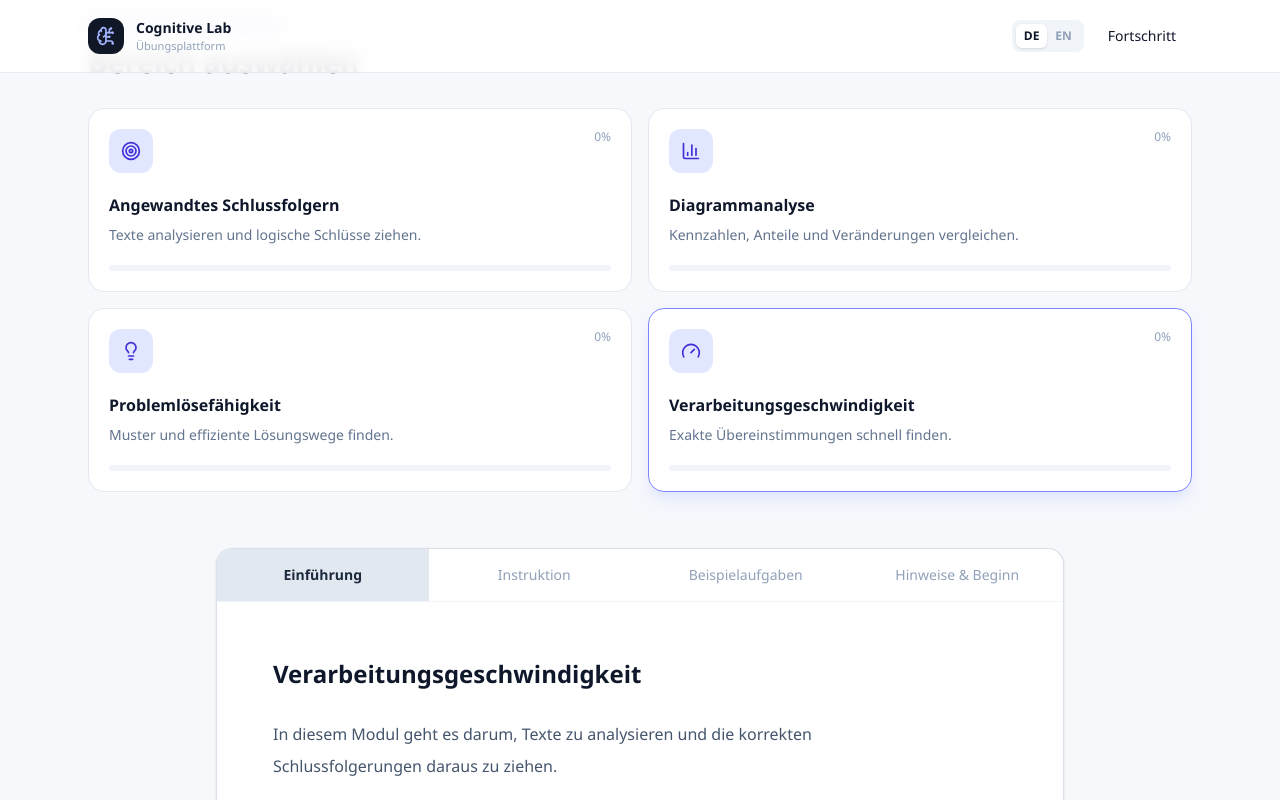
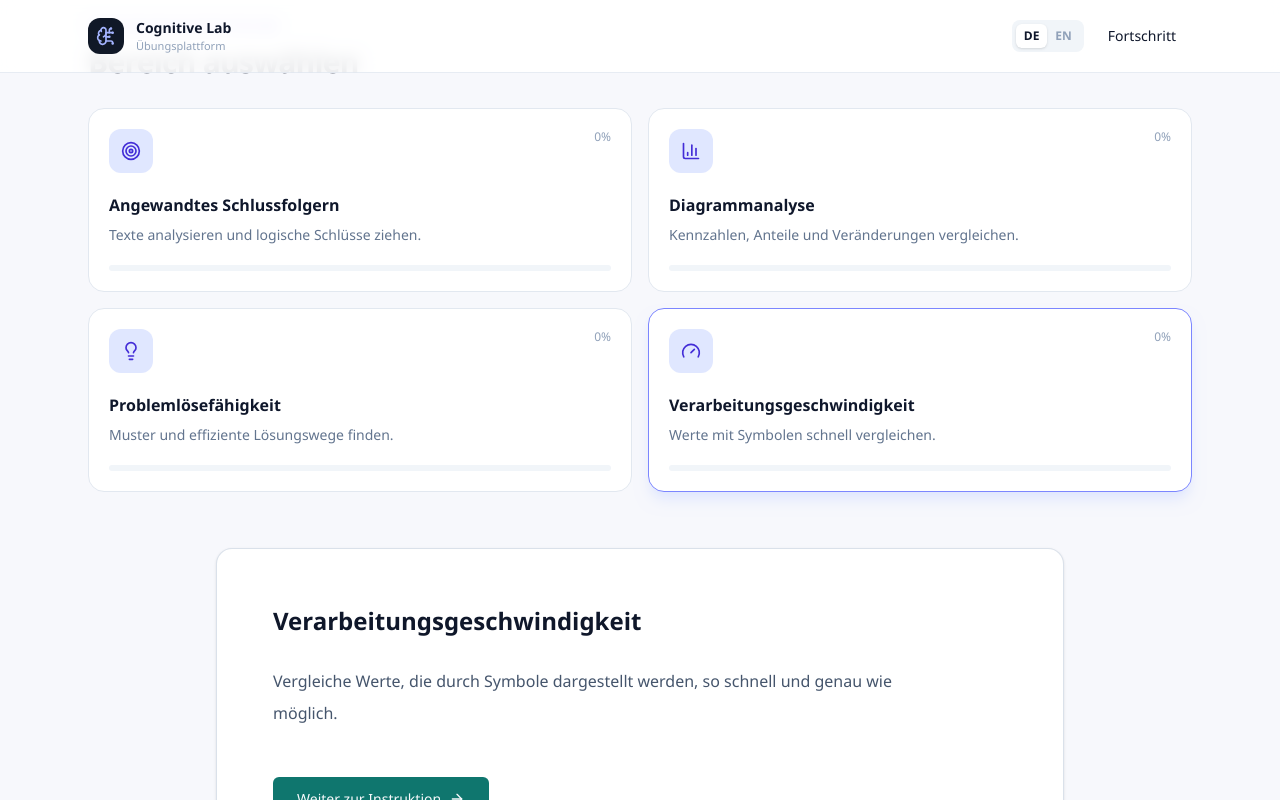
Before and after one commit to MastermindCMS/mastermind-learn, a React (Vite) app: page / in a window 1280 px wide. Both pictures are taken after a click on the button 920 px from the left and 956 px from the top of the page. Shown: the part 556-1356 px from the top of the page. Built offline with nearby package versions, Linux system fonts and the light colour scheme.

Commit message:
feat: add ProcessingSpeedTask component and integrate speed task logic into assessment panel.

```diff
--- a/src/features/tasks/components/assessment-panel.tsx
+++ b/src/features/tasks/components/assessment-panel.tsx
@@ -3,6 +3,7 @@ import { Button } from "@/components/ui/button";
 import { Card } from "@/components/ui/card";
 import { DiagramChart } from "./diagram-chart";
 import { ProblemPuzzle } from "./problem-puzzle";
+import { ProcessingSpeedTask } from "./processing-speed-task";
 import type { Module } from "./types";
 
 type Phase = "intro" | "instruction" | "examples" | "ready" | "test" | "done";
@@ -13,8 +14,14 @@ export function AssessmentPanel({ de, active, phase, questionIndex, choice, seco
   const current = (example ? active.examples ?? active.questions : active.questions)[questionIndex];
   const diagram = active.id === "diagram";
   const problem = active.id === "problem";
+  const speed = active.id === "speed";
   const duration = active.duration ?? 90;
   const time = `${String(Math.floor(seconds / 60)).padStart(2, "0")}:${String(seconds % 60).padStart(2, "0")}`;
+  if (phase === "intro" && speed) return <section className="mx-auto max-w-4xl px-6 pb-20"><Card className="bg-white p-8 sm:p-14"><h2 className="text-2xl font-semibold">{text(active.title)}</h2><p className="mt-7 max-w-2xl text-base leading-8 text-slate-600">{de ? "Vergleiche Werte, die durch Symbole dargestellt werden, so schnell und genau wie möglich." : "Compare values represented by symbols as quickly and accurately as possible."}</p><Button size="lg" className="mt-12 gap-2" onClick={onStart}>{de ? "Weiter zur Instruktion" : "Continue to instruction"}<ArrowRight className="h-4 w-4" /></Button></Card></section>;
+  if (phase === "instruction" && speed) return <section className="mx-auto max-w-4xl px-6 pb-20"><Card className="bg-white p-8 sm:p-14"><h2 className="text-2xl font-semibold">{de ? "So funktioniert die Aufgabe" : "How the task works"}</h2><p className="mt-6 max-w-2xl text-base leading-8 text-slate-600">{de ? "Jedes Symbol entspricht einer Zahl. Berechne die beiden grauen Felder und wähle den geforderten Wert. Die Symbol-Legende bleibt während der Aufgabe sichtbar." : "Each symbol represents a number. Calculate both grey fields and choose the requested value. The symbol legend remains visible during the task."}</p><ProcessingSpeedTask task={active.questions[0].speed!} selected={null} correct={active.questions[0].correct} onSelect={() => undefined} de={de} /><Button size="lg" className="mt-8 gap-2" onClick={onNext}>{de ? "Beispielaufgaben ansehen" : "See examples"}<ArrowRight className="h-4 w-4" /></Button></Card></section>;
+  if (phase === "ready" && speed) return <section className="mx-auto max-w-4xl px-6 pb-20"><Card className="bg-white p-8 sm:p-14"><Info className="h-12 w-12 text-indigo-500" /><h2 className="mt-5 text-2xl font-semibold">{de ? "Bereit für das Modul?" : "Ready for the module?"}</h2><p className="mt-5 max-w-2xl text-base leading-8 text-slate-600">{de ? "Die Bearbeitungszeit ist auf 23 Sekunden begrenzt. Löse in dieser Zeit so viele Aufgaben wie möglich." : "The total processing time is limited to 23 seconds. Solve as many tasks as possible within this time."}</p><Button size="lg" className="mt-10 gap-2" onClick={onNext}><Play className="h-4 w-4" />{de ? "Modul starten" : "Start module"}</Button></Card></section>;
+  if ((phase === "examples" || phase === "test") && speed) return <section className="mx-auto max-w-4xl px-6 pb-20"><Card className="bg-white p-7 sm:p-12"><div className="flex items-center justify-between"><span className="text-sm font-semibold">{de ? `Aufgabe ${questionIndex + 1}` : `Task ${questionIndex + 1}`}</span><span className="font-mono text-sm text-slate-500">{phase === "examples" ? (de ? "Übung" : "Practice") : time}</span></div><ProcessingSpeedTask task={current.speed!} selected={choice} correct={current.correct} onSelect={onAnswer} de={de} /><div className="mt-8 flex justify-end"><Button disabled={choice === null} onClick={onNext} className="gap-2">{phase === "examples" ? (questionIndex === (active.examples?.length ?? 4) - 1 ? (de ? "Weiter zu den Hinweisen" : "Continue to hints") : (de ? "Nächste Beispielaufgabe" : "Next example")) : (de ? "Nächste Aufgabe" : "Next task")}<ArrowRight className="h-4 w-4" /></Button></div></Card></section>;
+  if (phase === "done" && speed) return <section className="mx-auto max-w-4xl px-6 pb-20"><Card className="bg-white text-center"><div className="p-12 sm:p-20"><Check className="mx-auto h-14 w-14 text-emerald-500" /><h2 className="mt-6 text-3xl font-semibold">{de ? "Geschafft!" : "Well done!"}</h2><p className="mt-4 text-slate-500">{de ? `Du hast ${score} Aufgaben richtig gelöst.` : `You answered ${score} tasks correctly.`}</p><Button className="mt-8 gap-2" onClick={onStart}><RotateCcw className="h-4 w-4" />{de ? "Noch einmal üben" : "Practice again"}</Button></div></Card></section>;
   const labels = de ? ["Einführung", "Instruktion", "Beispielaufgaben", "Hinweise & Beginn"] : ["Introduction", "Instruction", "Examples", "Hints & start"];
 
   if (phase === "done") return <section className="mx-auto max-w-4xl px-6 pb-20"><Card className="overflow-hidden bg-white text-center"><div className="p-12 sm:p-20"><Check className="mx-auto h-14 w-14 text-emerald-500" /><h2 className="mt-6 text-3xl font-semibold">{de ? "Geschafft!" : "Well done!"}</h2><p className="mt-4 text-slate-500">{de ? `Du hast ${score} von 3 Aufgaben richtig gelöst. Dein Ergebnis wurde gespeichert.` : `You answered ${score} of 3 tasks correctly. Your result was saved.`}</p><Button className="mt-8 gap-2" onClick={onStart}><RotateCcw className="h-4 w-4" />{de ? "Noch einmal üben" : "Practice again"}</Button></div><div className="bg-slate-800 p-7 text-white"><p className="text-lg font-semibold">{de ? "Nächstes Training" : "Next practice"}</p><p className="mt-1 text-sm text-slate-300">{de ? "Wähle einen weiteren Bereich aus, wenn du bereit bist." : "Choose another skill when you are ready."}</p></div></Card></section>;
--- a/src/features/tasks/components/types.ts
+++ b/src/features/tasks/components/types.ts
@@ -1,6 +1,14 @@
 import type { LucideIcon } from "lucide-react";
 
 export type LocalizedText = { de: string; en: string };
+
+export type SpeedTask = {
+  operation: "add" | "subtract" | "multiply";
+  mapping: number[];
+  left: number[];
+  right: number[];
+  target: "larger" | "smaller";
+};
 
 export type Question = LocalizedText & {
   context?: LocalizedText;
@@ -8,6 +16,7 @@ export type Question = LocalizedText & {
   explanation?: LocalizedText;
   visual?: "noise" | "cars" | "weather" | "energy" | "museums" | "revenue";
   puzzle?: "triangle-merge" | "color-cycle" | "size-links" | "plus-triangles" | "rect-plus" | "v-squares";
+  speed?: SpeedTask;
   options: LocalizedText[];
   correct: number;
   hint: LocalizedText;
--- a/src/features/tasks/pages/home-page.tsx
+++ b/src/features/tasks/pages/home-page.tsx
@@ -4,7 +4,7 @@ import { useLanguage } from "@/lib/language";
 import { AssessmentPanel } from "../components/assessment-panel";
 import { HeroSection } from "../components/hero-section";
 import { ModuleSelector } from "../components/module-selector";
-import type { Module, Question } from "../components/types";
+import type { Module, Question, SpeedTask } from "../components/types";
 
 const tx = (de: string, en: string) => ({ de, en });
 const makeQuestion = (context: [string, string], statement: [string, string], correct: number, explanation: [string, string], visual?: Question["visual"]): Question => ({
@@ -45,11 +45,24 @@ const problemQuestions: Question[] = [
   makePuzzle("rect-plus", 0, ["Die Füllfarbe wechselt zeilenweise. Die Anzahl der Pluszeichen folgt in jeder Zeile der Folge 1, 2, 3, 4.", "The fill alternates by row. In every row, the number of plus signs follows the sequence 1, 2, 3, 4."]),
   makePuzzle("v-squares", 0, ["V-Symbole und rote Quadrate wechseln sich schachbrettartig ab. Das fehlende Feld muss daher ein V-Feld sein.", "V symbols and red squares alternate like a chessboard. The missing tile must therefore contain V symbols."]),
 ];
+const speedMappings = [[1, 2, 3, 4, 5, 6, 7, 8, 9], [4, 7, 1, 9, 2, 8, 5, 3, 6], [8, 3, 6, 1, 7, 4, 9, 2, 5], [2, 9, 5, 7, 3, 1, 8, 6, 4], [6, 1, 8, 3, 9, 5, 2, 4, 7], [9, 5, 2, 8, 4, 7, 1, 6, 3]];
+let speedTaskNumber = 0;
+const speedTask = (operation: SpeedTask["operation"], left: number[], right: number[], target: SpeedTask["target"]): Question => {
+  const mapping = speedMappings[speedTaskNumber++ % speedMappings.length];
+  const calc = (values: number[]) => { const mapped = values.map((value) => mapping[value - 1]); return mapped.length === 1 ? mapped[0] : mapped.slice(1).reduce((n, value) => operation === "add" ? n + value : operation === "subtract" ? n - value : n * value, mapped[0]); };
+  const leftValue = calc(left); const rightValue = calc(right);
+  return { de: "Vergleichen Sie die beiden Werte.", en: "Compare the two values.", speed: { operation, mapping, left, right, target }, options: [tx("Linkes Feld", "Left field"), tx("Rechtes Feld", "Right field")], correct: target === "larger" ? (leftValue > rightValue ? 0 : 1) : (leftValue < rightValue ? 0 : 1), hint: tx("Nutze die Symbol-Legende und berechne beide Seiten.", "Use the symbol legend and calculate both sides."), explanation: tx("Berechne beide Seiten und vergleiche die Ergebnisse.", "Calculate both sides and compare the results.") };
+};
+const speedQuestions: Question[] = [
+  speedTask("add", [2], [5], "larger"), speedTask("add", [1, 9], [3], "smaller"), speedTask("multiply", [8, 4], [7, 9], "larger"), speedTask("subtract", [6, 5], [1, 2], "smaller"),
+  speedTask("add", [4, 6], [2, 3], "larger"), speedTask("multiply", [3, 7], [4, 5], "larger"), speedTask("subtract", [6, 5], [1, 2], "smaller"), speedTask("add", [9, 2], [6, 1], "smaller"),
+  speedTask("multiply", [2, 6], [3, 4], "smaller"), speedTask("subtract", [7, 2], [9, 5], "larger"), speedTask("add", [5, 8], [4, 3], "larger"), speedTask("multiply", [6, 2], [8, 1], "smaller"),
+];
 const modules: Module[] = [
   { id: "reasoning", title: tx("Angewandtes Schlussfolgern", "Applied reasoning"), desc: tx("Texte analysieren und logische Schlüsse ziehen.", "Analyse texts and draw logical conclusions."), icon: Target, questions: reasoningQuestions },
   { id: "diagram", title: tx("Diagrammanalyse", "Diagram analysis"), desc: tx("Kennzahlen, Anteile und Veränderungen vergleichen.", "Compare figures, proportions and changes."), icon: BarChart3, questions: diagramQuestions, examples: diagramExamples, duration: 60 },
   { id: "problem", title: tx("Problemlösefähigkeit", "Problem solving"), desc: tx("Muster und effiziente Lösungswege finden.", "Find patterns and efficient solutions."), icon: Lightbulb, questions: problemQuestions, examples: problemExamples, duration: 60 },
-  { id: "speed", title: tx("Verarbeitungsgeschwindigkeit", "Processing speed"), desc: tx("Exakte Übereinstimmungen schnell finden.", "Find exact matches quickly."), icon: Gauge, questions: reasoningQuestions },
+  { id: "speed", title: tx("Verarbeitungsgeschwindigkeit", "Processing speed"), desc: tx("Werte mit Symbolen schnell vergleichen.", "Compare symbolic values quickly."), icon: Gauge, questions: speedQuestions, examples: speedQuestions.slice(0, 4), duration: 23 },
 ];
 type Phase = "intro" | "instruction" | "examples" | "ready" | "test" | "done";
 export function HomePage() {
@@ -59,7 +72,7 @@ export function HomePage() {
   const select = (value: string) => { setId(value); setPhase("intro"); setIndex(0); setChoice(null); setScore(0); setSeconds(0); };
   const start = () => { setPhase("instruction"); setIndex(0); setChoice(null); };
   const answer = (value: number) => { if (choice !== null) return; setChoice(value); };
-  const next = () => { if (phase === "instruction") return setPhase("examples"); if (phase === "examples") return index < 2 ? (setIndex(index + 1), setChoice(null)) : setPhase("ready"); if (phase === "ready") { setPhase("test"); setIndex(0); setChoice(null); setScore(0); setSeconds(0); return; } const result = score + (choice === active.questions[index].correct ? 1 : 0); if (index < 2) { setScore(result); setIndex(index + 1); setChoice(null); setSeconds(0); return; } const updated = { ...progress, [id]: Math.max(progress[id] ?? 0, Math.round(result / 3 * 100)) }; setScore(result); setProgress(updated); localStorage.setItem("assessment-progress", JSON.stringify(updated)); setPhase("done"); };
+  const next = () => { if (phase === "instruction") return setPhase("examples"); if (phase === "examples") return index < (active.examples?.length ?? 3) - 1 ? (setIndex(index + 1), setChoice(null)) : setPhase("ready"); if (phase === "ready") { setPhase("test"); setIndex(0); setChoice(null); setScore(0); setSeconds(0); return; } const current = active.questions[index % active.questions.length]; const answered = choice !== null; const result = score + (answered && choice === current.correct ? 1 : 0); if (id === "speed") { if (seconds >= (active.duration ?? 23) - 1 || !answered) { const total = index + (answered ? 1 : 0); const updated = { ...progress, [id]: Math.max(progress[id] ?? 0, Math.round(result / Math.max(total, 1) * 100)) }; setScore(result); setProgress(updated); localStorage.setItem("assessment-progress", JSON.stringify(updated)); setPhase("done"); } else { setScore(result); setIndex((index + 1) % active.questions.length); setChoice(null); } return; } if (index < 2) { setScore(result); setIndex(index + 1); setChoice(null); setSeconds(0); return; } const updated = { ...progress, [id]: Math.max(progress[id] ?? 0, Math.round(result / 3 * 100)) }; setScore(result); setProgress(updated); localStorage.setItem("assessment-progress", JSON.stringify(updated)); setPhase("done"); };
   useEffect(() => { if (phase !== "test") return; const timer = window.setInterval(() => setSeconds((s) => s + 1), 1000); return () => window.clearInterval(timer); }, [phase, index]);
   useEffect(() => { if (phase === "test" && seconds >= (active.duration ?? 90)) next(); }, [seconds, phase]);
   return <main className="min-h-[calc(100vh-73px)] bg-[#f7f8fc]"><HeroSection de={de} modules={modules} text={text} /><ModuleSelector de={de} modules={modules} selectedId={id} progress={progress} onSelect={select} text={text} /><AssessmentPanel de={de} active={active} phase={phase} questionIndex={index} choice={choice} seconds={seconds} score={score} onStart={start} onAnswer={answer} onNext={next} text={text} /></main>;
```
Also changed, not shown: 1 other file (tests, documents, lock files or other folders).
